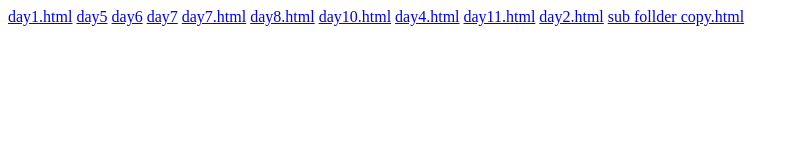
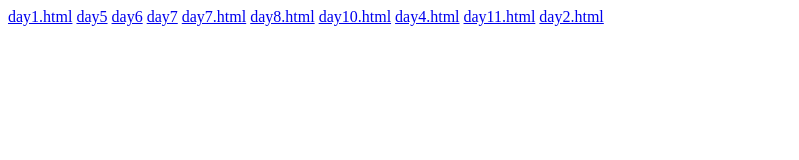
Before and after one commit to chittetivenky/html.daytask, a plain HTML site: page index.html in a window 1280 px wide. Shown: the whole page, without its empty margins (0-799 px from the left). Drawn offline with Linux system fonts and the light colour scheme.

```diff
--- a/index.html
+++ b/index.html
@@ -16,7 +16,7 @@
     <a href="day4/day4.html">day4.html</a>
     <a href="day11/day11.html">day11.html</a>
     <a href="day2/day2.html">day2.html</a>
-    <a href="sub follder copy/sub follder copy.html">sub follder copy.html</a>
+
 
 </body>
 </html>
```
